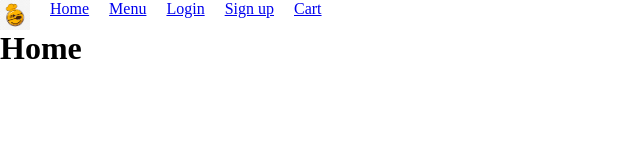
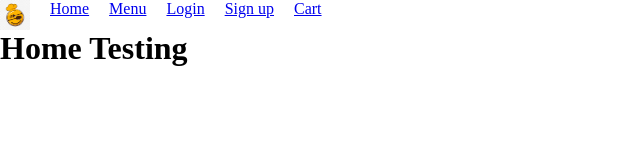
Before and after one commit to AliyanChanegaon/Food-Website, a plain HTML site: page src/pages/Home.html in a window 1280 px wide. Shown: the whole page, without its empty margins (0-640 px from the left). Drawn offline with Linux system fonts and the light colour scheme.

Commit message:
Home changes

```diff
--- a/src/pages/Home.html
+++ b/src/pages/Home.html
@@ -23,6 +23,6 @@
                 <a href="./cart.html">Cart</a>
             </ul>
     </nav>
-    <h1>Home</h1>
+    <h1> Home Testing </h1>
 </body>
 </html>
```
